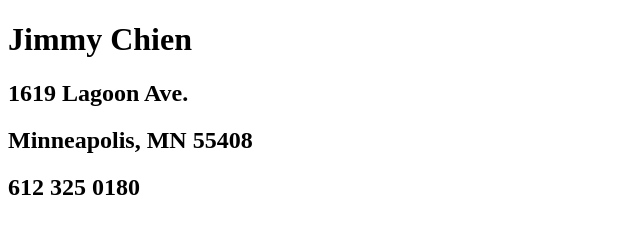
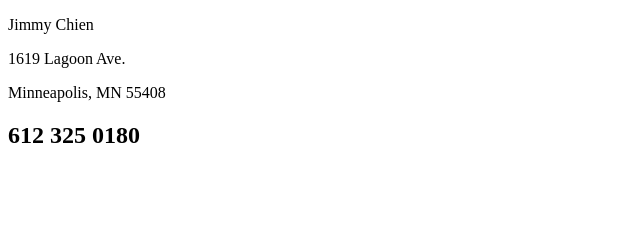
Before and after one commit to jimmyc747/jimmyc747.github.io, a plain HTML site: page index.html in a window 1280 px wide. Shown: the whole page, without its empty margins (0-640 px from the left). Drawn offline with Linux system fonts and the light colour scheme.

Commit message:
Update index.html

```diff
--- a/index.html
+++ b/index.html
@@ -6,9 +6,9 @@
 
   <body>
     <div id="contact">
-     <h1>Jimmy Chien</h1>
-     <h2>1619 Lagoon Ave.</h2>
-     <h2>Minneapolis, MN 55408</h2>
+     <p>Jimmy Chien</p>
+     <p>1619 Lagoon Ave.</p>
+     <p>Minneapolis, MN 55408</p>
      <h2>612 325 0180</h2>
     </div>
   </body>
```
